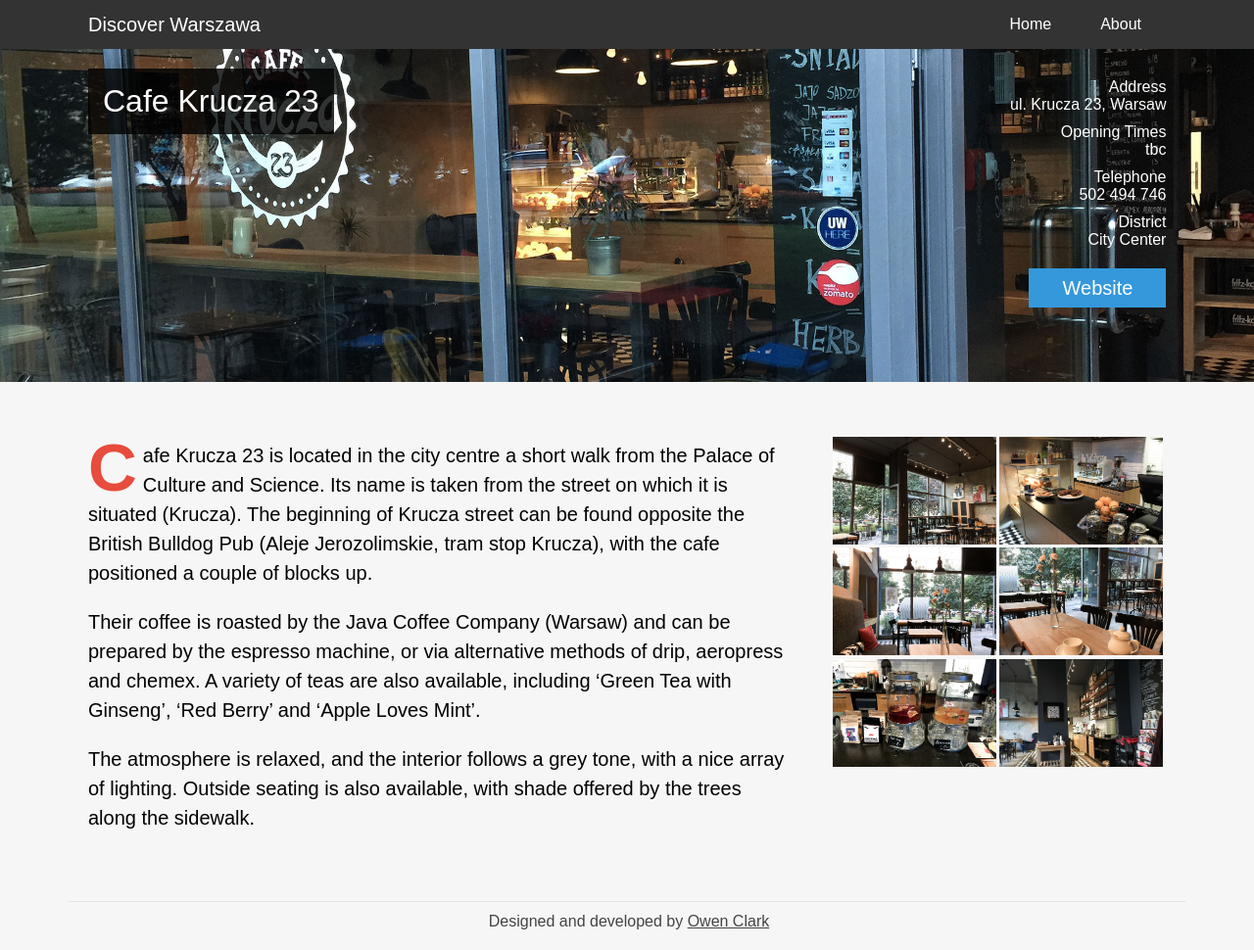
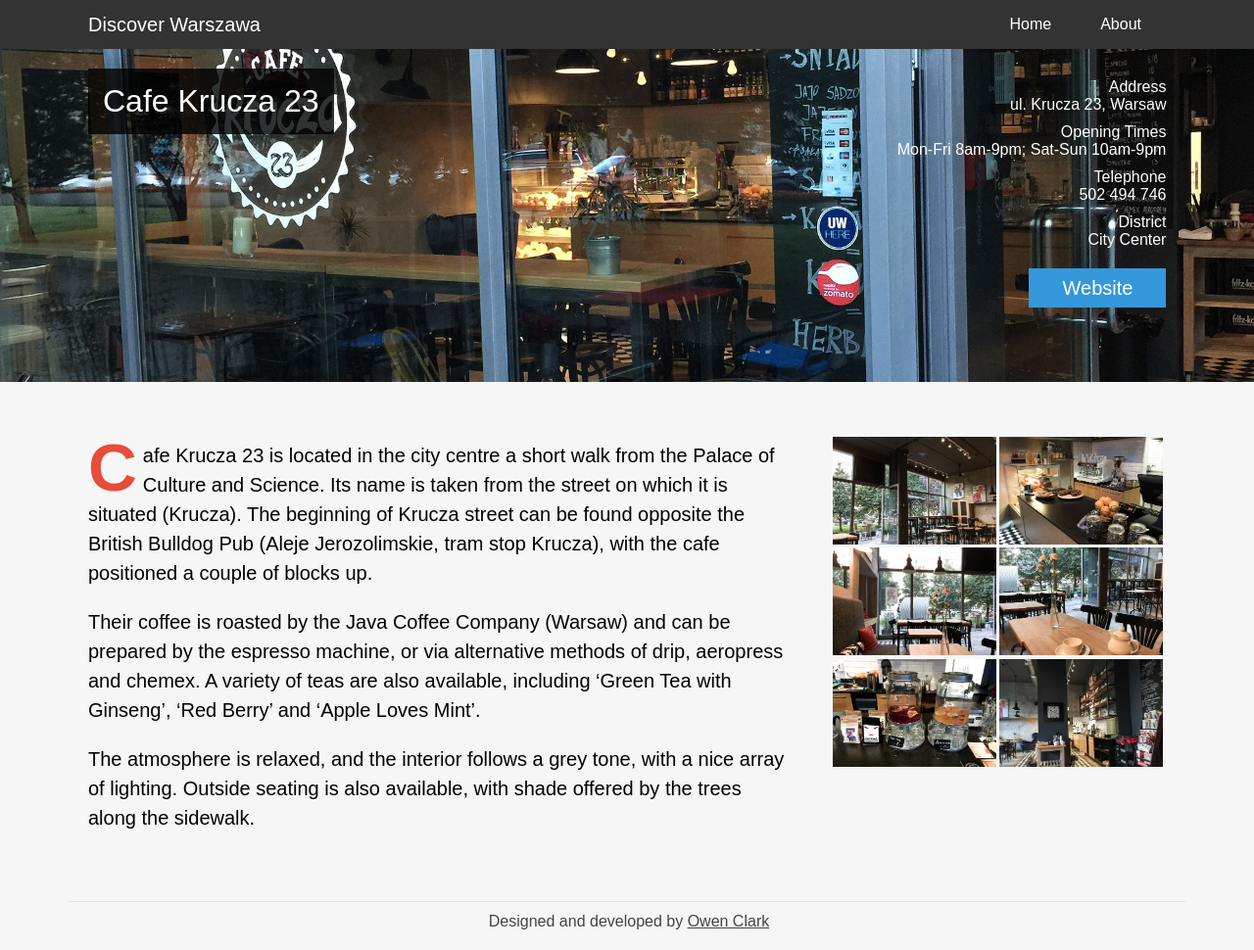
Before and after one commit to discoverwarszawa/discoverwarszawa.github.io, a Jekyll site: the page built from _posts/2015-06-14-krucza23.markdown, in a window 1280 px wide. Shown: the whole page at 98% size. Built offline with Jekyll 4.4.1, drawn with Linux system fonts in a browser that asks for light colours; nearby versions of some CDN libraries; a style sheet for code colours, icons or effects is not loaded.

Commit message:
updated posts

```diff
--- a/_layouts/post.html
+++ b/_layouts/post.html
@@ -13,7 +13,7 @@ layout: default
         <div class="ind-detail group">
           <ul>
           <li><span>Address</span><br>{{ page.address }}</li>
-            <li><span>Opening Times</span><br>tbc</li>
+            <li><span>Opening Times</span><br>{{ page.openingtimes }}</li>
             <li><span>Telephone</span><br>{{ page.telephone }}</li>
             <li><span>District</span><br>{{ page.location }}</li>
           </ul>
--- a/_posts/2015-06-14-krucza23.markdown
+++ b/_posts/2015-06-14-krucza23.markdown
@@ -6,10 +6,11 @@ categories: cafe
 location: "City Center"
 address: "ul. Krucza 23, Warsaw"
 telephone: "502 494 746"
-website: https://www.facebook.com/Krucza23/timeline
+website: https://www.facebook.com/Krucza23
 type: cafe
 headimage: /img/krucza/reduced/Krucza-5.jpg
 thumbnail: /img/krucza/reduced/Krucza-thumb.jpg
+openingtimes: "Mon-Fri 8am-9pm; Sat-Sun 10am-9pm"
 images:
 - /img/krucza/reduced/Krucza-1.jpg
 - /img/krucza/reduced/Krucza-2.jpg
```
Also changed, not shown: _posts/2015-06-19-zagadka.markdown (+6 -1 lines).
